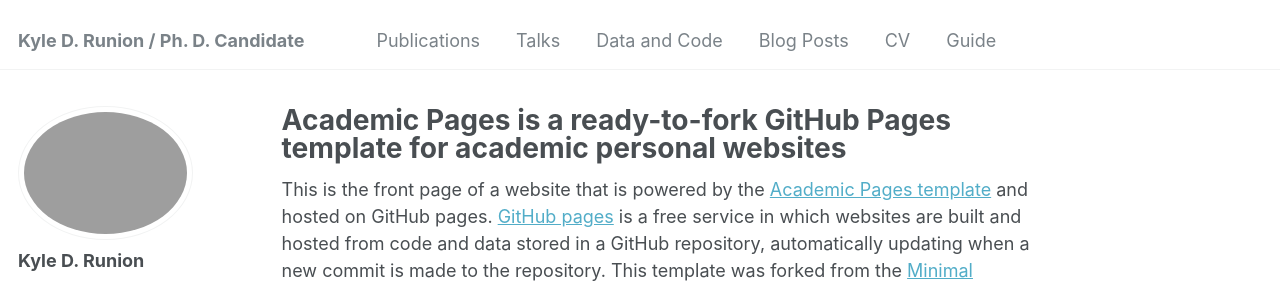
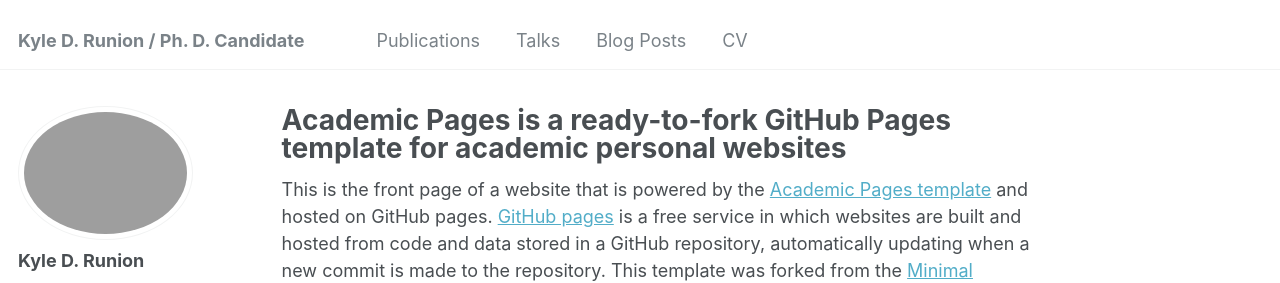
Before and after one commit to kylerunion/kylerunion.github.io, a Jekyll site: the page built from _pages/about.md, in a window 1280 px wide. Shown: the top 283 px of the page. Built offline with Jekyll 4.4.1, drawn with Linux system fonts in a browser that asks for light colours; some web fonts are replaced.

Commit message:
Update navigation.yml

```diff
--- a/_data/navigation.yml
+++ b/_data/navigation.yml
@@ -11,14 +11,8 @@ main:
   - title: "Talks"
     url: /talks/
 
-  - title: "Data and Code"
-    url: /datacode/
-
   - title: "Blog Posts"
     url: /year-archive/
 
   - title: "CV"
     url: /cv/
-
-  - title: "Guide"
-    url: /markdown/
```
